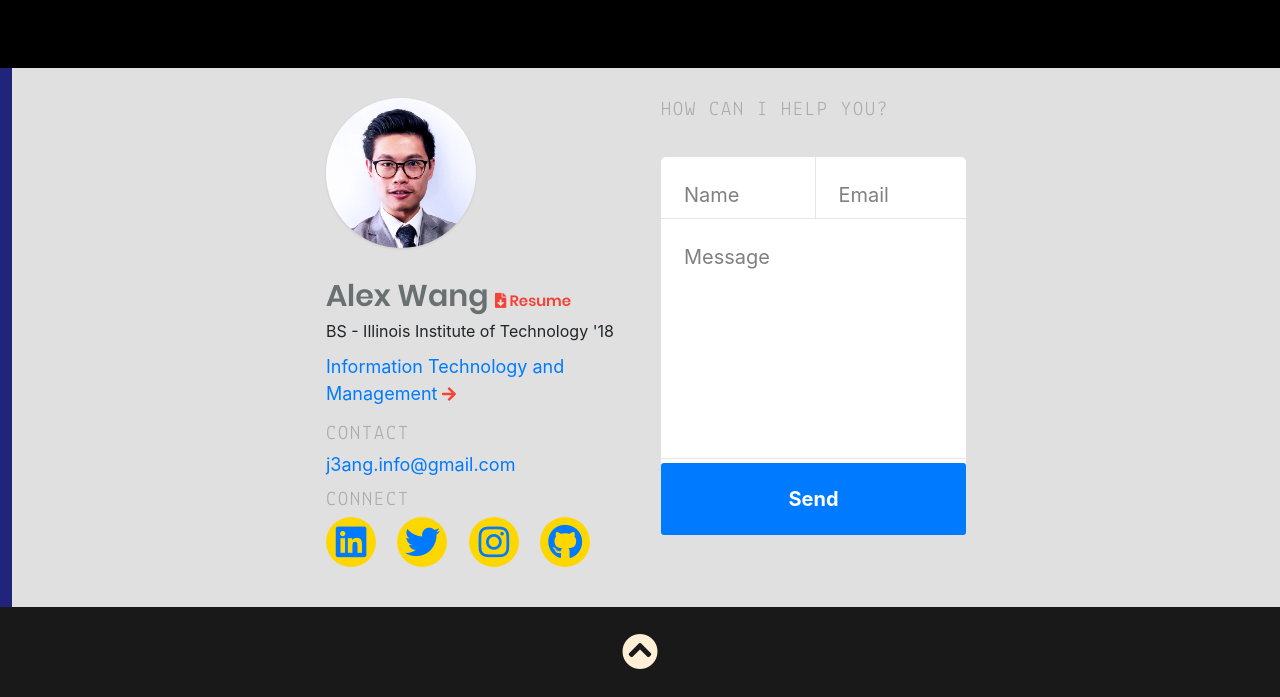
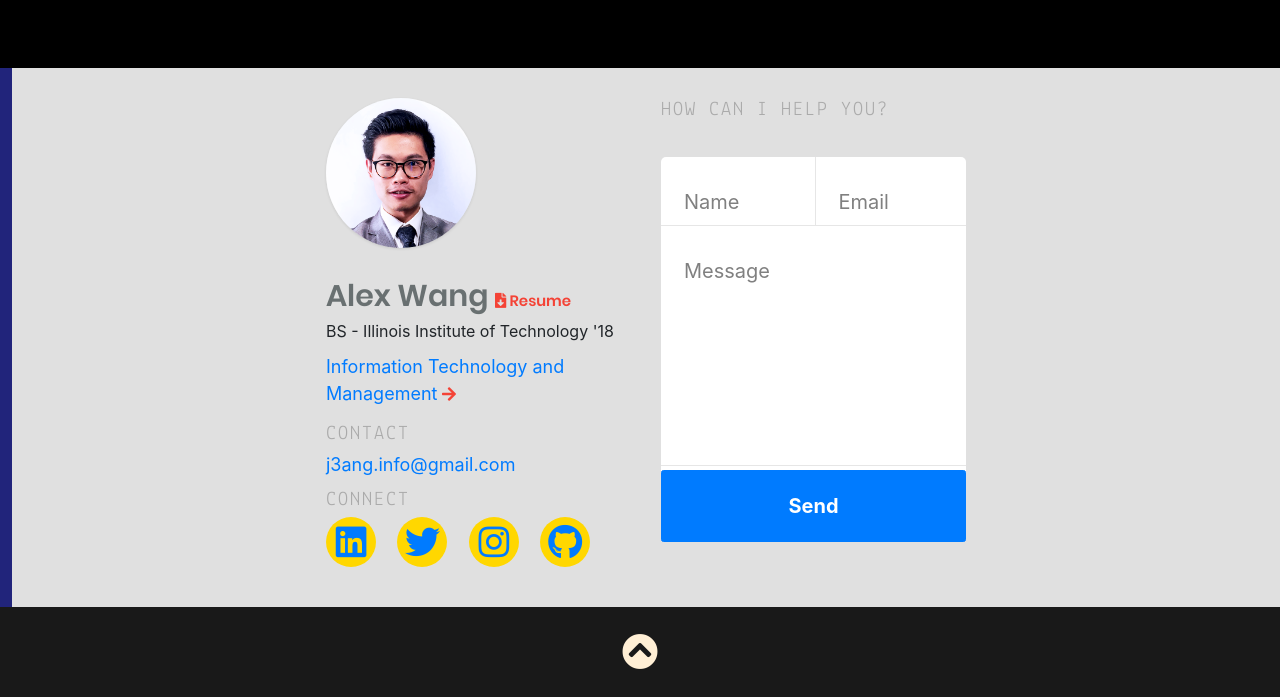
Before and after one commit to jwang206/j3ang, a Jekyll site: the page built from index.html, in a window 1280 px wide. Shown: the part 1807-2504 px from the top of the page. Built offline with Jekyll 4.4.1, drawn with Linux system fonts in a browser that asks for light colours.

Commit message:
change contact form font size

```diff
--- a/assets/scss/_layout.scss
+++ b/assets/scss/_layout.scss
@@ -569,20 +569,20 @@
             input,
             label,
             textarea {
-                font-size: 2rem;
+                font-size: 2rem !important;
             }
 
             label {
+                font-size: 2rem;
                 color: gray;
                 left: 23px;
                 position: absolute;
-                top: 23px;
+                top: 30px;
                 transition: all, 150ms;
             }
 
             &.typing label {
-
-
+                font-size: 2rem;
                 color: #007bff;
                 font-weight: bold;
                 font-size: 10px;
@@ -606,7 +606,7 @@
             }
 
             input {
-                padding: 23px 23px 8px 23px;
+                padding: 30px 23px 8px 23px;
                 background: transparent;
             }
         }
@@ -638,7 +638,7 @@
 
         textarea {
             height: 240px;
-            padding: 23px 23px;
+            padding: 30px 23px;
             border-bottom: 1px darken(white, 10%) solid;
         }
     }
```
Also changed, not shown: 1 other file.
